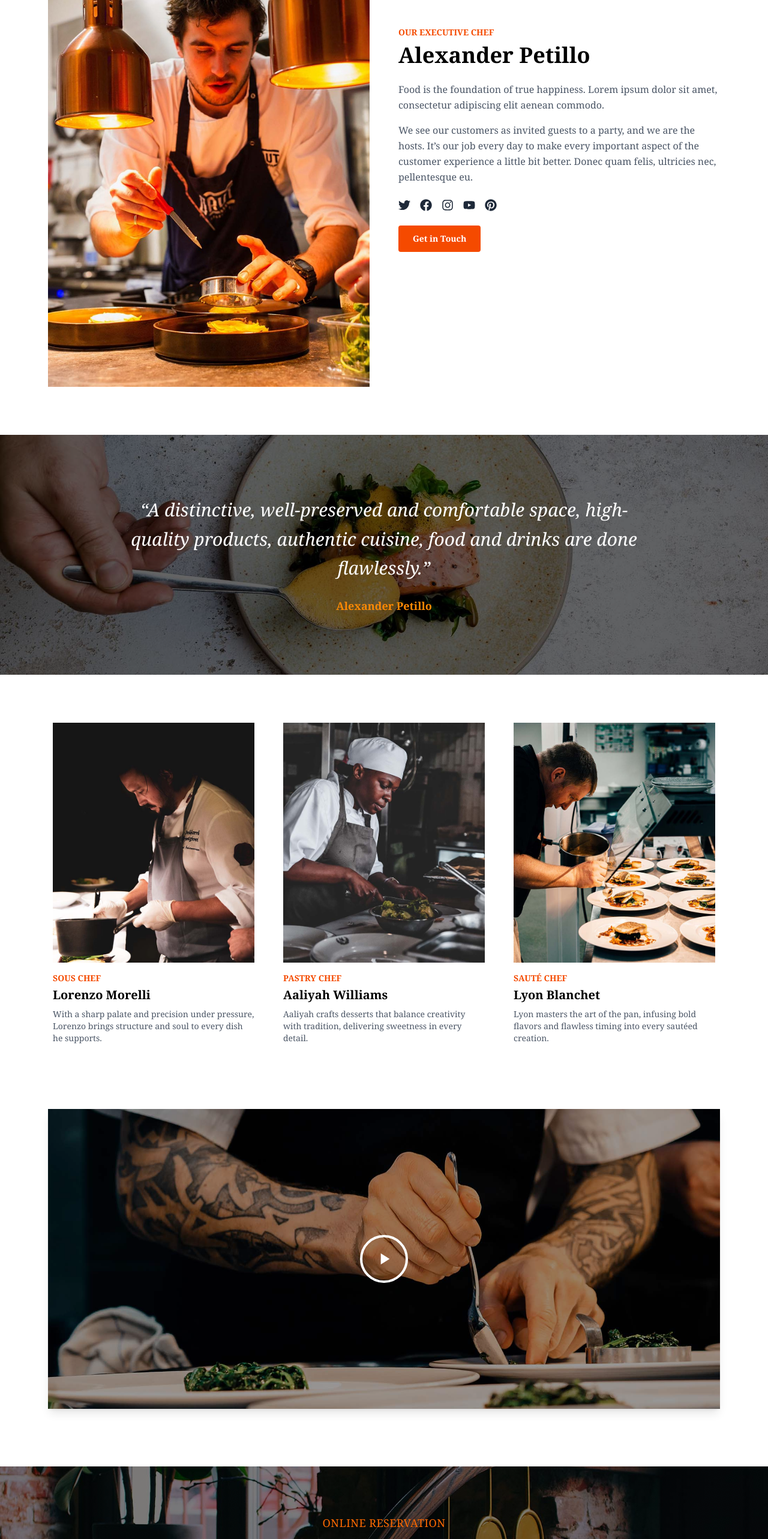
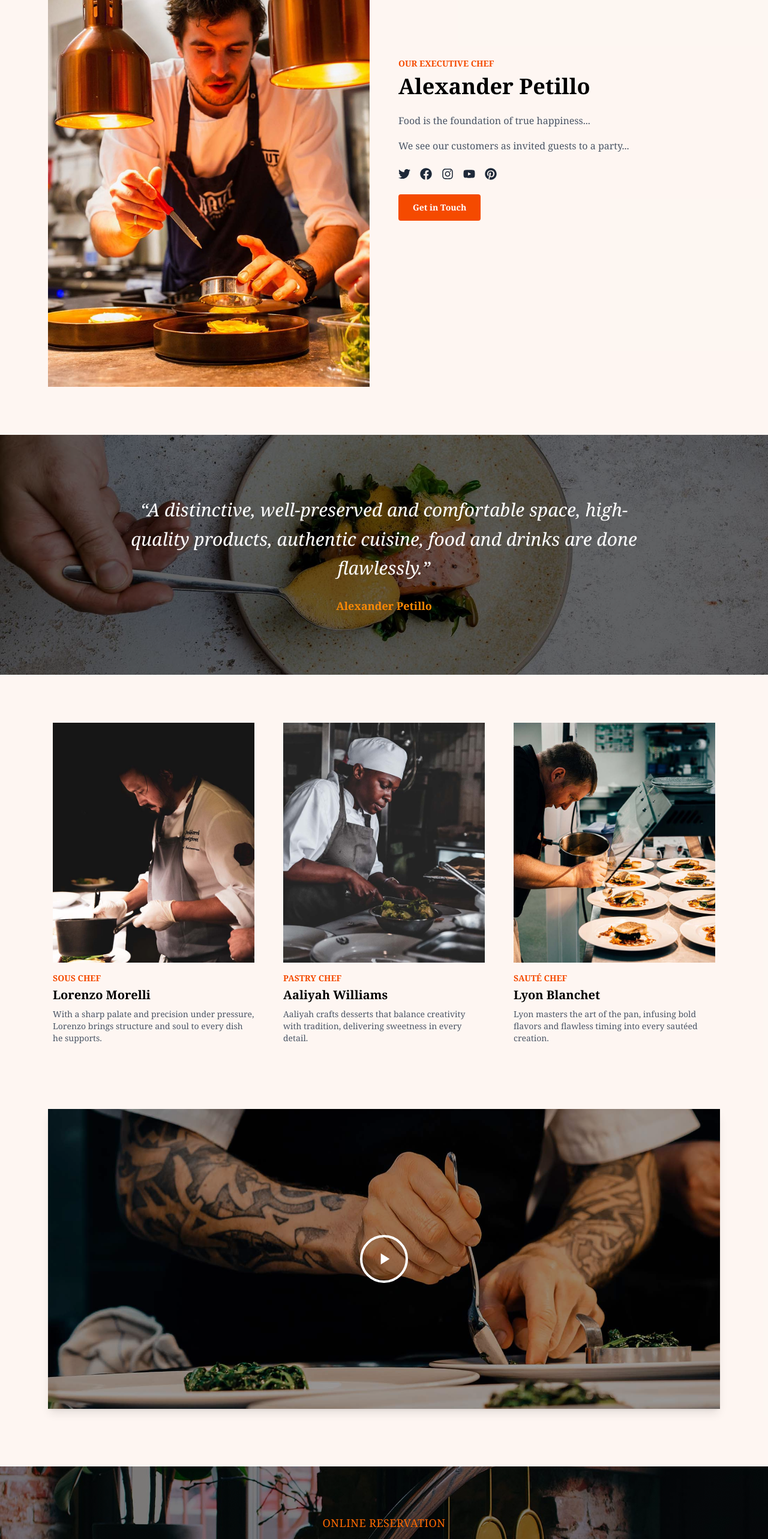
Before and after one commit to AltinaBraha/Feasto, a Next.js app in the folder feasto/: page /our-chefs in a window 1280 px wide. Shown: the part 940-3506 px from the top of the page at 60% size. Built offline with nearby package versions, Linux system fonts and the light colour scheme.

Commit message:
fixed our chefs page

```diff
--- a/feasto/app/our-chefs/page.jsx
+++ b/feasto/app/our-chefs/page.jsx
@@ -1,7 +1,3 @@
-"use client";
-
-import { useState } from "react";
-import chefs from "@/app/data/chefs.json";
 import {
   FaFacebook,
   FaTwitter,
@@ -10,12 +6,12 @@ import {
   FaPinterest,
 } from "react-icons/fa";
 import ReservationForm from "@/components/ReservationForm";
+import OtherChefs from "@/components/ourChefs/OtherChefs";
+import ChefVideoSection from "@/components/ourChefs/ChefVideoSection";
 
 export default function MeetOurChefsPage() {
-  const [showVideo, setShowVideo] = useState(false);
-
   return (
-    <section className="min-h-screen bg-white text-black">
+    <section className="min-h-screen bg-[rgba(221,89,3,0.05)] text-black">
       {/* HERO */}
       <div className="relative h-[75vh] mb-20">
         <img
@@ -47,14 +43,10 @@ export default function MeetOurChefsPage() {
             Alexander Petillo
           </h2>
           <p className="text-gray-600 mb-4 leading-relaxed">
-            Food is the foundation of true happiness. Lorem ipsum dolor sit
-            amet, consectetur adipiscing elit aenean commodo.
+            Food is the foundation of true happiness...
           </p>
           <p className="text-gray-600 mb-6 leading-relaxed">
-            We see our customers as invited guests to a party, and we are the
-            hosts. It’s our job every day to make every important aspect of the
-            customer experience a little bit better. Donec quam felis, ultricies
-            nec, pellentesque eu.
+            We see our customers as invited guests to a party...
           </p>
           <div className="flex space-x-4 text-gray-800 text-xl mb-6">
             <FaTwitter className="hover:text-orange-600 cursor-pointer" />
@@ -69,7 +61,7 @@ export default function MeetOurChefsPage() {
         </div>
       </section>
 
-      {/* QUOTE SECTION */}
+      {/* QUOTE */}
       <section className="relative h-[400px] w-full mb-20">
         <div
           className="absolute inset-0 bg-cover bg-center"
@@ -88,80 +80,12 @@ export default function MeetOurChefsPage() {
       </section>
 
       {/* OTHER CHEFS */}
-      <div className="max-w-6xl mx-auto px-6 pb-24">
-        <div className="grid md:grid-cols-3 gap-12">
-          {chefs.others.map((chef) => (
-            <div key={chef.name}>
-              <img
-                src={chef.image}
-                alt={chef.name}
-                className="w-full h-[400px] object-cover mb-4"
-              />
-              <p className="text-orange-600 font-semibold uppercase text-sm mb-1">
-                {chef.role}
-              </p>
-              <h3 className="text-xl font-bold mb-2">{chef.name}</h3>
-              <p className="text-gray-600 text-sm mb-3">{chef.bio}</p>
-              <div className="flex gap-3 text-gray-700 text-xl">
-                {chef.socials.map((icon, i) => (
-                  <a key={i} href={icon.url} target="_blank" rel="noreferrer">
-                    <i className={`fab fa-${icon.platform}`}></i>
-                  </a>
-                ))}
-              </div>
-            </div>
-          ))}
-        </div>
-      </div>
+      <OtherChefs />
 
-      {/* VIDEO THUMBNAIL */}
-      <section className="max-w-6xl mx-auto px-4 pb-24">
-        <div
-          className="relative w-full h-[500px] overflow-hidden shadow-lg cursor-pointer group"
-          onClick={() => setShowVideo(true)}
-        >
-          <img
-            src="/img/chef-video-bg.jpg"
-            alt="Chef video"
-            className="w-full h-full object-cover group-hover:scale-105 transition duration-300 ease-in-out"
-          />
-          <div className="absolute inset-0 bg-black/40 flex items-center justify-center">
-            <div className="w-20 h-20 border-4 border-white rounded-full flex items-center justify-center transition hover:scale-110">
-              <svg
-                xmlns="http://www.w3.org/2000/svg"
-                className="w-8 h-8 text-white"
-                fill="currentColor"
-                viewBox="0 0 24 24"
-              >
-                <path d="M8 5v14l11-7z" />
-              </svg>
-            </div>
-          </div>
-        </div>
-      </section>
+      {/* VIDEO SECTION */}
+      <ChefVideoSection />
 
-      {/* VIDEO MODAL */}
-      {showVideo && (
-        <div className="fixed inset-0 z-50 bg-black/80 flex items-center justify-center px-4">
-          <div className="relative w-full max-w-4xl aspect-video">
-            <iframe
-              src="https://www.youtube.com/embed/CoAvaYOwm6k?autoplay=1"
-              title="Chef Video"
-              allow="autoplay; encrypted-media"
-              allowFullScreen
-              className="w-full h-full rounded"
-            ></iframe>
-            <button
-              onClick={() => setShowVideo(false)}
-              className="absolute top-2 right-2 text-white text-3xl"
-            >
-              &times;
-            </button>
-          </div>
-        </div>
-      )}
-
-      {/* RESERVATION COMPONENT */}
+      {/* RESERVATION */}
       <ReservationForm />
     </section>
   );
--- a/feasto/components/CartProvider.jsx
+++ b/feasto/components/CartProvider.jsx
@@ -11,7 +11,7 @@ export function CartProvider({ children }) {
     if (storedCart) {
       setCart(JSON.parse(storedCart));
     }
-    setIsReady(true); // e tregon që u kry inicializimi
+    setIsReady(true);
   }, []);
 
   useEffect(() => {
--- /dev/null
+++ b/feasto/components/ourChefs/ChefVideoSection.jsx
@@ -0,0 +1,55 @@
+"use client";
+import { useState } from "react";
+
+export default function ChefVideoSection() {
+  const [showVideo, setShowVideo] = useState(false);
+
+  return (
+    <>
+      <section className="max-w-6xl mx-auto px-4 pb-24">
+        <div
+          className="relative w-full h-[500px] overflow-hidden shadow-lg cursor-pointer group"
+          onClick={() => setShowVideo(true)}
+        >
+          <img
+            src="/img/chef-video-bg.jpg"
+            alt="Chef video"
+            className="w-full h-full object-cover group-hover:scale-105 transition duration-300 ease-in-out"
+          />
+          <div className="absolute inset-0 bg-black/40 flex items-center justify-center">
+            <div className="w-20 h-20 border-4 border-white rounded-full flex items-center justify-center transition hover:scale-110">
+              <svg
+                xmlns="http://www.w3.org/2000/svg"
+                className="w-8 h-8 text-white"
+                fill="currentColor"
+                viewBox="0 0 24 24"
+              >
+                <path d="M8 5v14l11-7z" />
+              </svg>
+            </div>
+          </div>
+        </div>
+      </section>
+
+      {showVideo && (
+        <div className="fixed inset-0 z-50 bg-black/80 flex items-center justify-center px-4">
+          <div className="relative w-full max-w-4xl aspect-video">
+            <iframe
+              src="https://www.youtube.com/embed/CoAvaYOwm6k?autoplay=1"
+              title="Chef Video"
+              allow="autoplay; encrypted-media"
+              allowFullScreen
+              className="w-full h-full rounded"
+            ></iframe>
+            <button
+              onClick={() => setShowVideo(false)}
+              className="absolute top-2 right-2 text-white text-3xl"
+            >
+              &times;
+            </button>
+          </div>
+        </div>
+      )}
+    </>
+  );
+}
--- /dev/null
+++ b/feasto/components/ourChefs/OtherChefs.jsx
@@ -0,0 +1,31 @@
+import chefs from "@/app/data/chefs.json";
+
+export default function OtherChefs() {
+  return (
+    <div className="max-w-6xl mx-auto px-6 pb-24">
+      <div className="grid md:grid-cols-3 gap-12">
+        {chefs.others.map((chef) => (
+          <div key={chef.name}>
+            <img
+              src={chef.image}
+              alt={chef.name}
+              className="w-full h-[400px] object-cover mb-4"
+            />
+            <p className="text-orange-600 font-semibold uppercase text-sm mb-1">
+              {chef.role}
+            </p>
+            <h3 className="text-xl font-bold mb-2">{chef.name}</h3>
+            <p className="text-gray-600 text-sm mb-3">{chef.bio}</p>
+            <div className="flex gap-3 text-gray-700 text-xl">
+              {chef.socials.map((icon, i) => (
+                <a key={i} href={icon.url} target="_blank" rel="noreferrer">
+                  <i className={`fab fa-${icon.platform}`}></i>
+                </a>
+              ))}
+            </div>
+          </div>
+        ))}
+      </div>
+    </div>
+  );
+}
```
